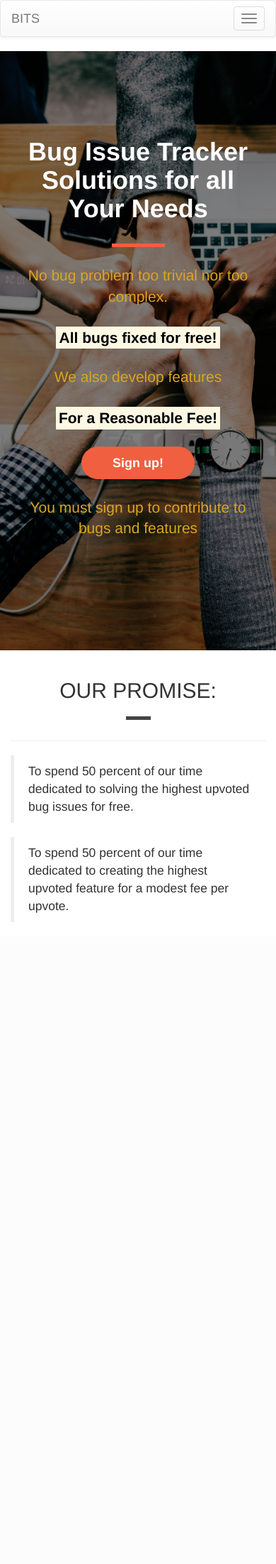
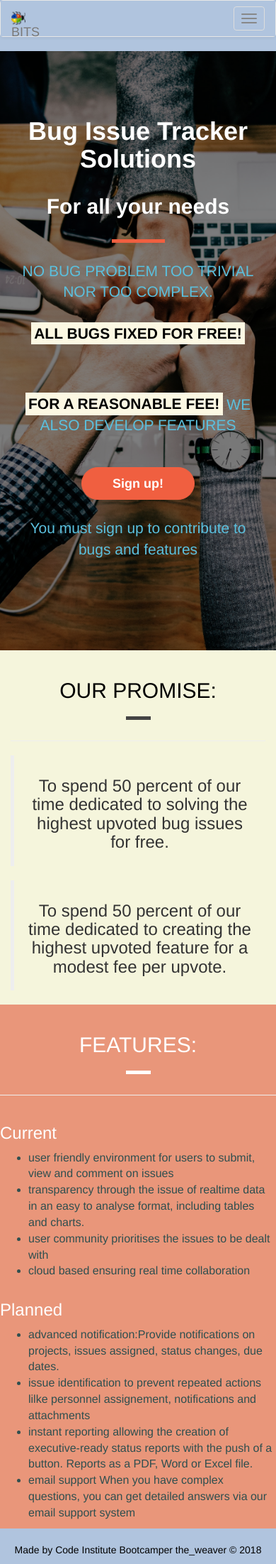
Before and after one commit to vmcggh18/bits_tracker, a Django app: page / in a window 390 px wide; the page is wider, and only the part inside the window is pictured. Shown: that part at 71% size. Before the commit the page ends 1299 px from the top of that part, so only its background shows below. Run offline with Django 3.2, Linux system fonts and the light colour scheme; some libraries are stand-ins or nearby versions.

Commit message:
Index page developed. About page added. Styles updated to suit new data

```diff
--- a/accounts/templates/index.html
+++ b/accounts/templates/index.html
@@ -8,45 +8,44 @@
         <div class="row">
             <div class="col-xs-12">
                 <section class="callout jumbotron text-center">
-                    <h1>Bug Issue Tracker Solutions for all Your Needs </h1>
+                    <h1 class ="brand-name" id="brand-name">Bug Issue Tracker Solutions</h1>
+                    <h2 class = "brand-text">For all your needs</h2>
                     <hr class='block-divider block-divider--orange'>
-                    <p class="lead">No bug problem too trivial nor too complex. <span class="visible-xs"><br></span> <strong><mark>All bugs fixed for free!</mark></strong></p>
-                     <p class="lead">We also develop features <span class="visible-xs"><br></span> <strong><mark>For a Reasonable Fee!</mark></strong></p>
+                    <p class="lead text-uppercase">No bug problem too trivial nor too complex. <span class="visible-xs"><br></span> <strong><mark>All bugs fixed for free!</mark></strong></p><br>
+                     <p class="lead text-uppercase"><strong><mark>For a Reasonable Fee!</mark></strong> We also develop features <br></p><br>
                     <p><button class="btn btn-lg btn--cta btn--red" data-toggle='modal' data-target='#signUpModal'>Sign up!</button></p>
                      <p class="lead"><medium>You must sign up to contribute to bugs and features</medium></p>
-
-
                 </section>
             </div>
         </div>
     </div>
-     <div class="container-wrapper">
+     <div class="container-wrapper our-promise">
         <div class="container quotes-container content-container">
             <!-- Quotes -->
             <section class="quotes">
-                <div class="row">
+                <div class="row quotes">
                     <div class="col-xs-12">
                         <div class="page-header">
-                            <h2 class="text-uppercase text-center">Our Promise:</h2>
+                            <h2 class="text-uppercase commitment text-center">Our Promise:</h2>
                             <hr class="block-divider block-divider--short">
                         </div>
                     </div>
                 </div>
-                <div class="row">
-                    <div class="col-xs-12 col-md-6">
+                <div class="row quotes">
+                    <div class="col-xs-12 col-sm-6">
                         <div class="media">
                             <div class="media-body">
                                 <blockquote class="quote">
-                                    <p>To spend 50 percent of our time dedicated to solving the highest upvoted bug issues for free.</p>
+                                    <h3 class = "text-center">To spend 50 percent of our time dedicated to solving the highest upvoted bug issues for free.</h3>
                                 </blockquote>
                             </div>
                         </div>
                     </div>
-                    <div class="col-xs-12 col-md-6">
+                    <div class="col-xs-12 col-sm-6">
                         <div class="media">
                             <div class="media-body">
                                 <blockquote class="quote">
-                                    <p>To spend 50 percent of our time dedicated to creating the highest upvoted feature for a modest fee per upvote.</p>
+                                    <h3 class = "text-center">To spend 50 percent of our time dedicated to creating the highest upvoted feature for a modest fee per upvote.</h3>
                                 </blockquote>
                             </div>
                         </div>
@@ -55,5 +54,39 @@
             </section>
         </div>
     </div>
-
+     <!-- Existing and planned Features -->
+    <section class = "features">
+                <div class="row">
+                    <div class="col-xs-12">
+                        <div class="page-header">
+                            <h2 class="text-uppercase feature-header text-center">Features:</h2>
+                            <hr class="block-divider block-divider--short block-divider--white">
+                        </div>
+                    </div>
+                </div>
+                <div class="row">
+                    <div class="col-xs-12 col-sm-6">
+                        <div class="feature">
+                            <h3 class= "current-features"><span class="glyphicon glyphicon-gift hidden-xs"></span>Current</h3>
+                                <ul class="list-style para-features">
+                                      <li>user friendly environment for users to submit, view and comment on issues</li>
+                                      <li>transparency through the issue of  realtime data in an easy to analyse format, including tables and charts.</li>
+                                      <li>user community prioritises the issues to be dealt with</li>
+                                      <li>cloud based ensuring real time collaboration</li>
+                                </ul>
+                        </div>
+                    </div>
+                    <div class="col-xs-12 col-sm-6">
+                        <div class="feature">
+                            <h3 class="planned-features"><span class="glyphicon glyphicon-credit-card hidden-xs"></span> Planned</h3>
+                                 <ul class="list-style para-features">
+                                      <li>advanced notification:Provide notifications on projects, issues assigned, status changes, due dates.</li>
+                                      <li>issue identification to prevent repeated actions lilke personnel assignement, notifications and attachments</li>
+                                      <li>instant reporting allowing the creation of executive-ready status reports with the push of a button. Reports as a PDF, Word or Excel file.</li>
+                                      <li>email support When you have complex questions, you can get detailed answers via our email support system</li>
+                                  </ul>
+                        </div>
+                    </div>
+                </div>
+            </section>
     {% endblock %}
--- a/accounts/views.py
+++ b/accounts/views.py
@@ -77,3 +77,6 @@ def user_profile(request):
         return render(request, 'profile.html', {"profile": user})
     else:
         return redirect(reverse('index'))
+def get_about(request):
+    """Return the about.html file"""
+    return render(request,  'about.html')
--- a/issueTracker/urls.py
+++ b/issueTracker/urls.py
@@ -15,7 +15,7 @@ Including another URLconf
 """
 from django.conf.urls import url
 from django.contrib import admin
-from accounts.views import index, logout, login, registration, user_profile
+from accounts.views import index, logout, login, registration, user_profile, get_about
 
 urlpatterns = [
     url(r'^admin/', admin.site.urls),
@@ -24,5 +24,5 @@ urlpatterns = [
     url(r'^accounts/login/$', login, name="login"),
     url(r'^register/', registration, name="registration"),
     url(r'^profile/', user_profile, name="profile"),
-
+    url(r'^about/', get_about, name="about"),
 ]
--- a/static/css/styles.css
+++ b/static/css/styles.css
@@ -1,7 +1,18 @@
+/* General style for forms */
 form {
     width: 50%;
 }
-/* index page callout styles */
+/* footer text */
+.end-line {
+    background-color:  #B0C4DE;
+    color: black;
+    padding-top: 20px;
+}
+/* Base html nav bar style */
+#navbar, .navbar-brand, .navbar-default, .container-fluid, body {
+    background-color:  #B0C4DE;
+}
+/* ==== Index page styles ==== */
 .callout-container {
     height: 100vh;
     background: url('../images/bitsbgArms.jpg') no-repeat center center fixed;
@@ -12,7 +23,6 @@ form {
     display: flex;
     align-items: center;
     justify-content: center;
-
     position: relative;
 }
 .opaque-overlay {
@@ -28,24 +38,18 @@ form {
 .jumbotron {
     background-color: transparent;
 }
-
-.jumbotron h1 {
+/* text in jumbotron */
+#brand-name, .brand-text {
     color: white;
     font-weight: bold;
     margin-bottom: 30px;
-    color: white;
 }
-
 .jumbotron .lead {
-    color: GoldenRod;
+    /*color: GoldenRod;*/
+    color: #5bc0de;
     margin: 25px 0;
 }
 
-.jumbotron small {
-    font-size: 60%;
-    font-style: italic;
-    color: #d0d0d0;
-}
 /* Block dividers */
 
 .block-divider {
@@ -57,6 +61,9 @@ form {
 
 .block-divider--orange {
     background-color: #f05f40;
+}
+.block-divider--white {
+    background-color: white;
 }
 
 .block-divider--short {
@@ -84,3 +91,30 @@ form {
     border-color: #df4929;
     color: white;
 }
+/* Existing and planned Features section styles */
+/* section header text */
+.commitment, .features {
+    color: black;
+}
+.background-info, .our-promise {
+
+    background-color: Beige;
+}
+.features, .personnel, .the-players, .staffing {
+     background-color: DarkSalmon;
+}
+.media-object {
+    background-color: white;
+}
+.glyphicon-gift, .current-features, .glyphicon-credit-card, .planned-features, .feature-header {
+    color: white;
+}
+.para-features {
+    color: DarkSlateGray ;
+    font-size: 16px
+}
+/* === About page styles === */
+.img-logo {
+     display: block;
+     margin: auto;
+ }
--- a/templates/base.html
+++ b/templates/base.html
@@ -20,8 +20,7 @@
     <nav class="navbar navbar-default">
         <div class="container-fluid">
             <div class="navbar-header">
-                <a href="/" class="navbar-brand">
-                    BITS
+                <a href="/" class="navbar-brand"><img class = "text-center" src="{% static 'images/bitsImage1.png' %}">BITS</img>
                 </a>
                 <button type="button" class="navbar-toggle collapsed" data-toggle="collapse" data-target="#navbar">
                     <span class="sr-only">Toggle navigation</span>
@@ -34,7 +33,7 @@
             <div class="navbar-collapse collapse" id="navbar">
                 <ul class="nav navbar-nav">
                     <li class="active"><a href="/">Home</a></li>
-                    <li><a href="">About</a></li>
+                    <li><a href="{% url 'about' %}">About</a></li>
                     <li><a href ="#">View Activities</a></li>
                     <li class="visible-xs"><a href="">Sign In</a></li>
                 </ul>
@@ -61,6 +60,10 @@
     </div>
     {% endif %}
     {% block content %}{% endblock %}
-
+     <footer>
+        <div class="col-sm-12 end-line text-center">
+            <p>Made by Code Institute Bootcamper the_weaver &#169 2018</p>
+        </div>
+    </footer>
 </body>
 </html>
```
Also changed, not shown: accounts/templates/about.html (added, +103 -0 lines), static/images/JohnS.png (added), static/images/bitsImage.png (added), static/images/bitsImage1.png (added), static/images/jDoe.png (added), static/images/jSmith.png (added), static/images/johnD.png (added), static/images/prof.png (added).
